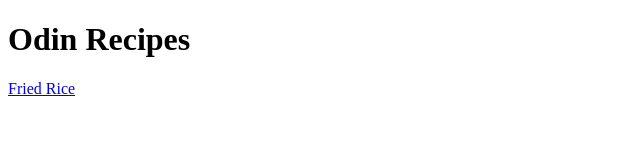
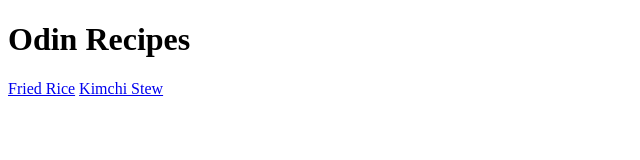
Before and after one commit to akwlee/odin-recipes, a plain HTML site: page index.html in a window 1280 px wide. Shown: the whole page, without its empty margins (0-640 px from the left). Drawn offline with Linux system fonts and the light colour scheme.

Commit message:
add kimchi stew to main index

```diff
--- a/index.html
+++ b/index.html
@@ -2,4 +2,5 @@
 <html>
     <h1>Odin Recipes</h1>
     <a href = "recipes/fried_rice.html">Fried Rice</a>
+    <a href = "recipes/kimchi_stew.html">Kimchi Stew</a>
 </html>
```
